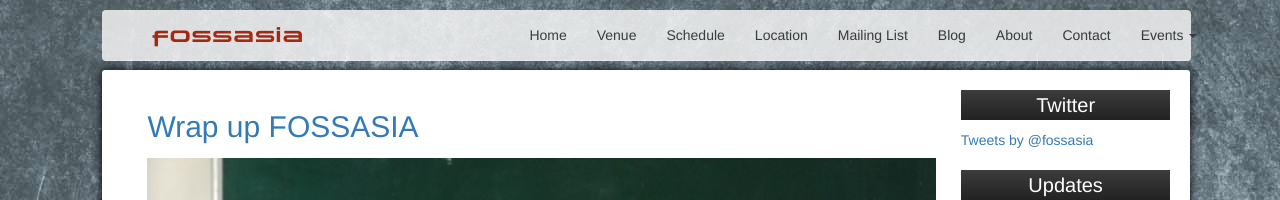
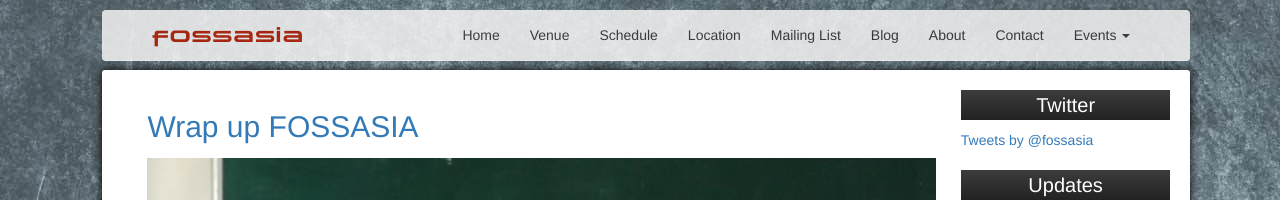
Before and after one commit to fossasia/2011.fossasia.org, a Jekyll site: the page built from index.html, in a window 1280 px wide. Shown: the top 200 px of the page. Built offline with Jekyll 4.4.1, drawn with Linux system fonts in a browser that asks for light colours; nearby versions of some CDN libraries; comment, search, counter and statistics services are not loaded.

Commit message:
Navbar equalize width

```diff
--- a/_includes/header.html
+++ b/_includes/header.html
@@ -1,5 +1,5 @@
 <div class="navbar-wrapper">
-      <div style="padding-left:0;width:100%" class="container">
+      <div class="container">
 
         <nav class="navbar navbar-default navbar-static-top" style="opacity:0.85;">
           <div class="container">
--- a/css/styles.css
+++ b/css/styles.css
@@ -13,7 +13,7 @@
   background-color: #f3f3f3;
   border-color: #ffffff;
   border-radius:4px;
-  width: 101.5%;
+  width: 100%;
 }
 .navbar-default .navbar-brand {
   color: #303232;
@@ -70,6 +70,9 @@
   background: #fbfbfb;
 }
 
+.navbar-header {
+  padding-left: 15px;
+}
 /* responsive navbar */
 @media (max-width: 767px) {
   .navbar-default .navbar-nav .open .dropdown-menu > li > a {
@@ -81,6 +84,10 @@
   .navbar-default .navbar-nav .open .dropdown-menu > .active > a, .navbar-default .navbar-nav .open .dropdown-menu > .active > a:hover, .navbar-default .navbar-nav .open .dropdown-menu > .active > a:focus {
     color: #e52200;
     background-color: #ffffff;
+  }
+  .navbar-header {
+    padding-left: 15px;
+    padding-right: 15px;
   }
 }
 .carousel-caption {
@@ -292,3 +299,8 @@
   width: 100%;
   height: auto;
 }
+
+.container {
+  width:100%;
+  padding: 0;
+}
```
